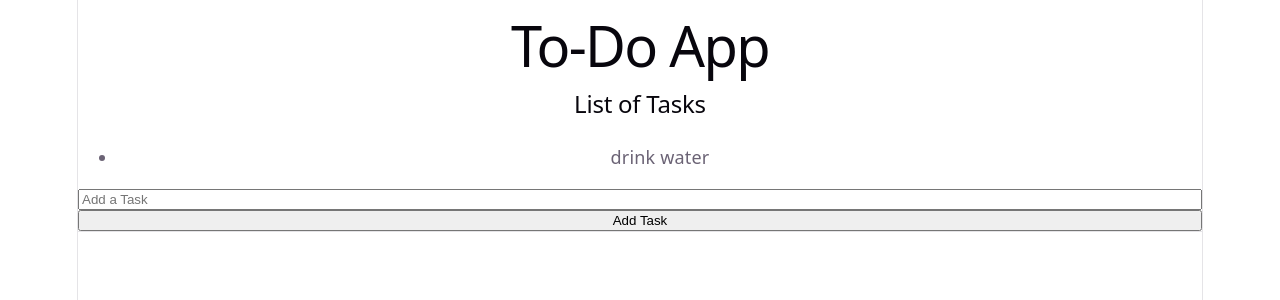
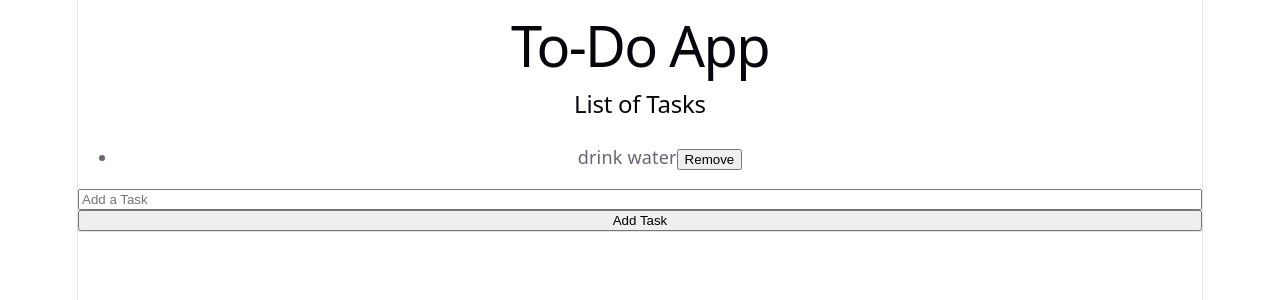
Before and after one commit to Ayemaahmed/pocket-tasks, a React (Vite) app: page / in a window 1280 px wide. Shown: the top 300 px of the page. Built offline with nearby package versions, Linux system fonts and the light colour scheme.

Commit message:
remove buttonand function are working

```diff
--- a/src/App.tsx
+++ b/src/App.tsx
@@ -25,8 +25,8 @@ function App() {
   }
 
 
-  function removetodo(){
-
+  function removetodo(index: number){
+    settodos(todos.filter((element, i) => i !== index))
   }
 
   //what actually gets shown on the screen
@@ -40,20 +40,16 @@ function App() {
         </div>
       </section>
 
-     {/*//----the button and placeholder to add a task---------------------------------------------------------*/}
-
-
-    {/*----Displaying the array onto the screen---------------------------------------------------------*/}
+    {/*----Displaying the array and buttons onto the screen---------------------------------------------------------*/}
       <h2>List of Tasks</h2>
       <ul>
-        {todos.map((todo, index) => <li key = {index}>{todo}</li>)}
+        {todos.map((todo, index) => <li key = {index}>{todo}
+          <button onClick={() => removetodo(index)} > Remove</button>
+        </li>)}
       </ul>
       <input type='text' value={title} placeholder='Add a Task'
       onChange={(e)=> setTitle(e.target.value)} />
       <button onClick={addTodo}>Add Task</button>
-
-
-
 
 
 
```
